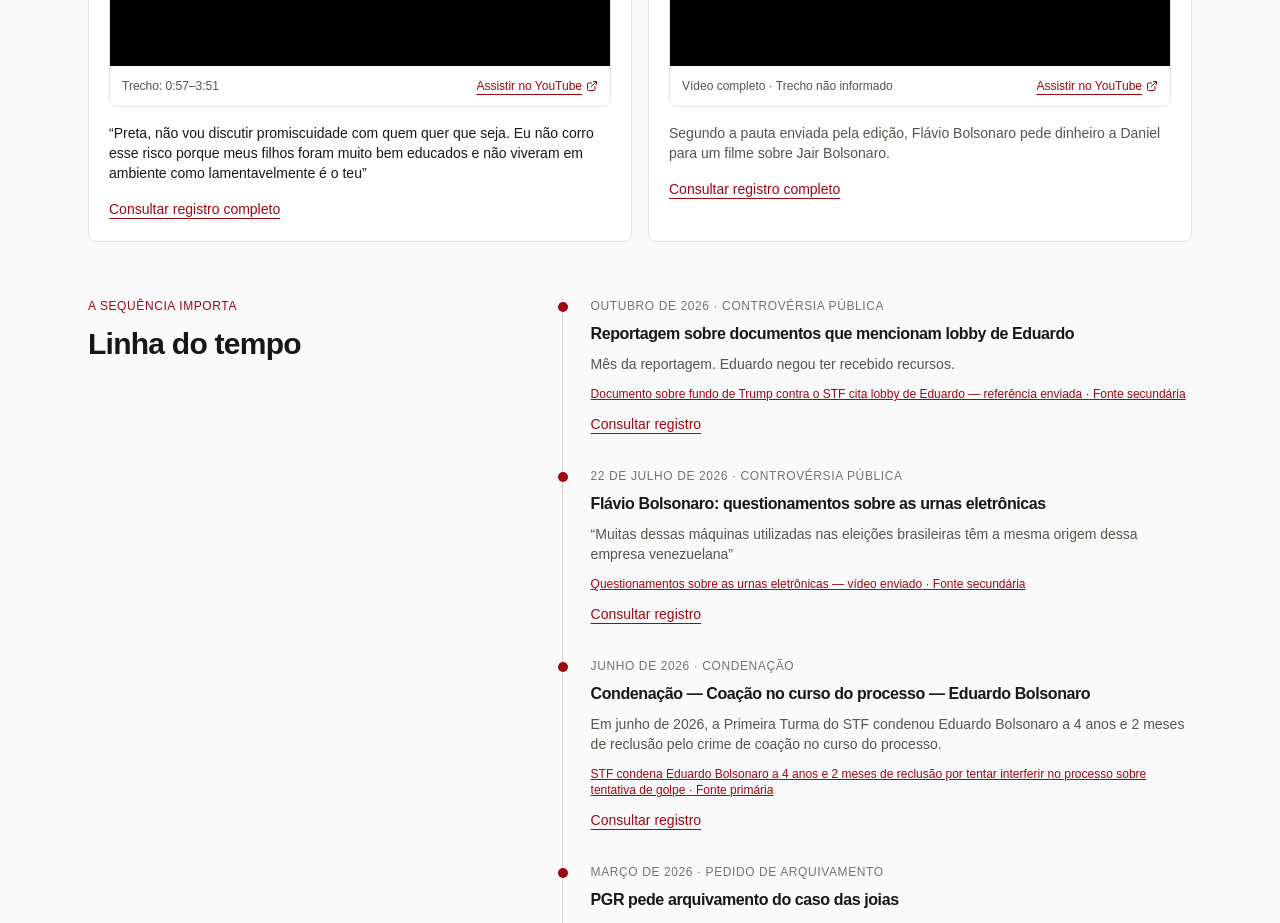
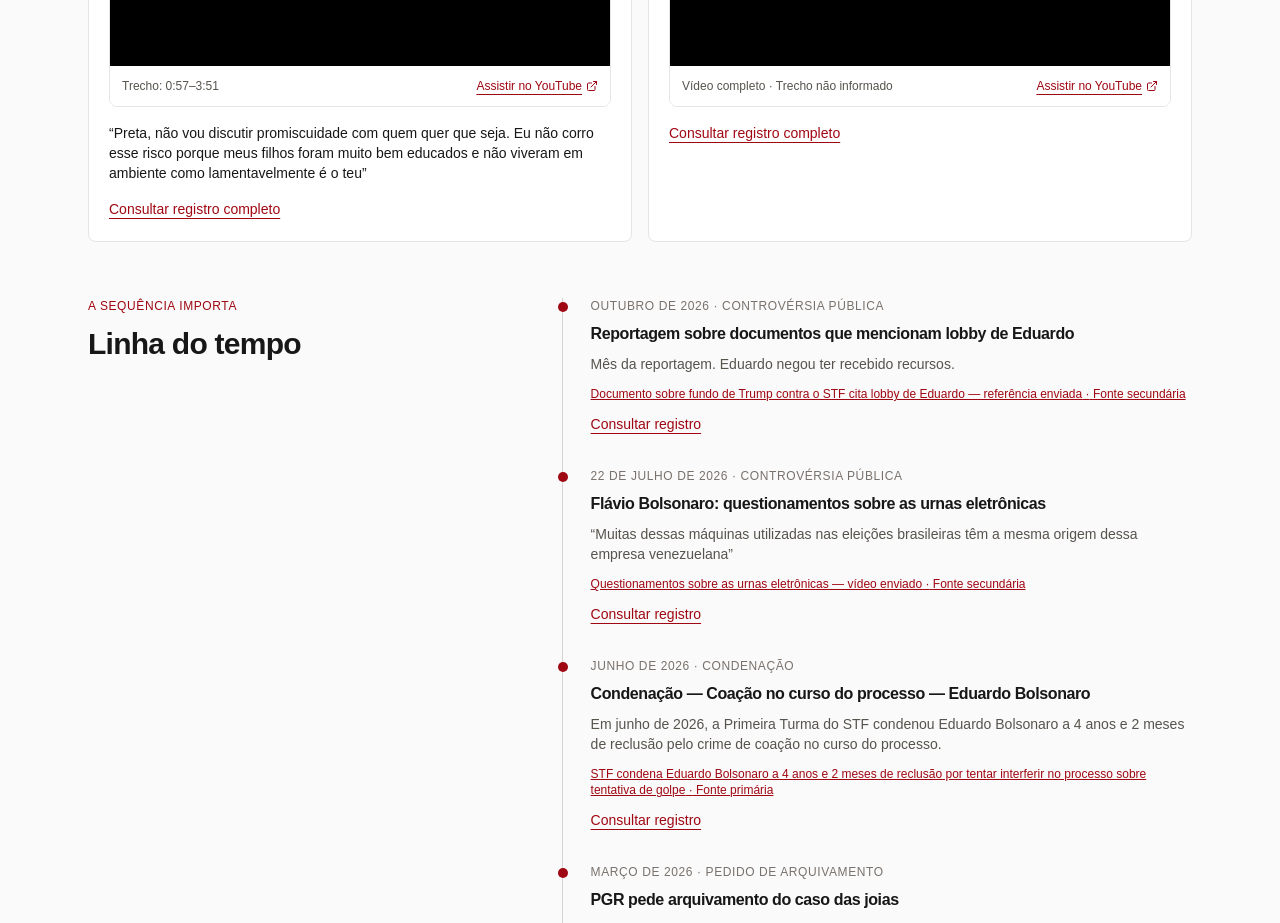
Before and after one commit to cauanwillian/site-documental, a Next.js app: page / in a window 1280 px wide. Shown: the part 7200-8123 px from the top of the page. Built offline with nearby package versions, Linux system fonts and the light colour scheme.

Commit message:
Remove summary text from home video cards

```diff
--- a/src/app/page.tsx
+++ b/src/app/page.tsx
@@ -121,14 +121,10 @@
                     {published.videos?.map((video) => (
                       <VideoPlayer key={video.videoId} video={video} />
                     ))}
-                    {published.statements?.[0]?.quote ? (
+                    {published.statements?.[0]?.quote && (
                       <blockquote className="mt-4 text-sm font-medium">
                         “{published.statements[0].quote}”
                       </blockquote>
-                    ) : (
-                      <p className="mt-4 text-sm text-stone-600">
-                        {published.summary}
-                      </p>
                     )}
                     <Link
                       href={`/casos/${published.slug}/`}
```
